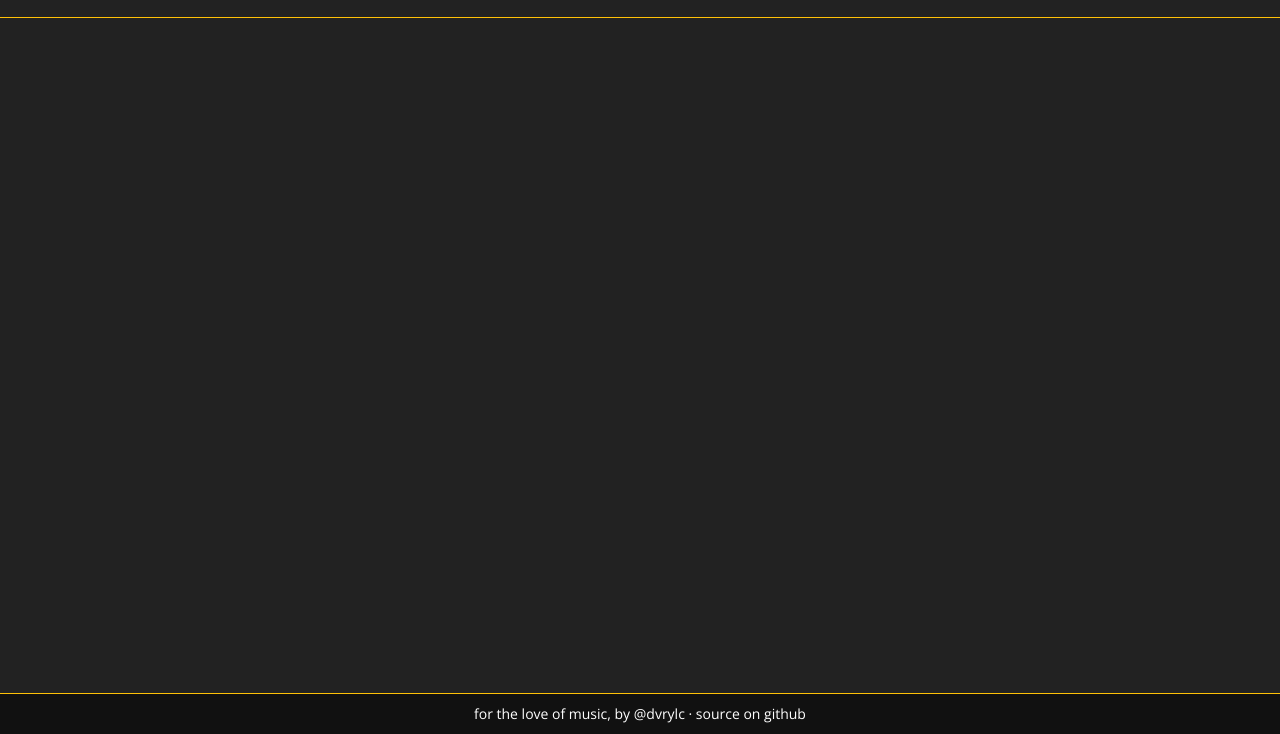
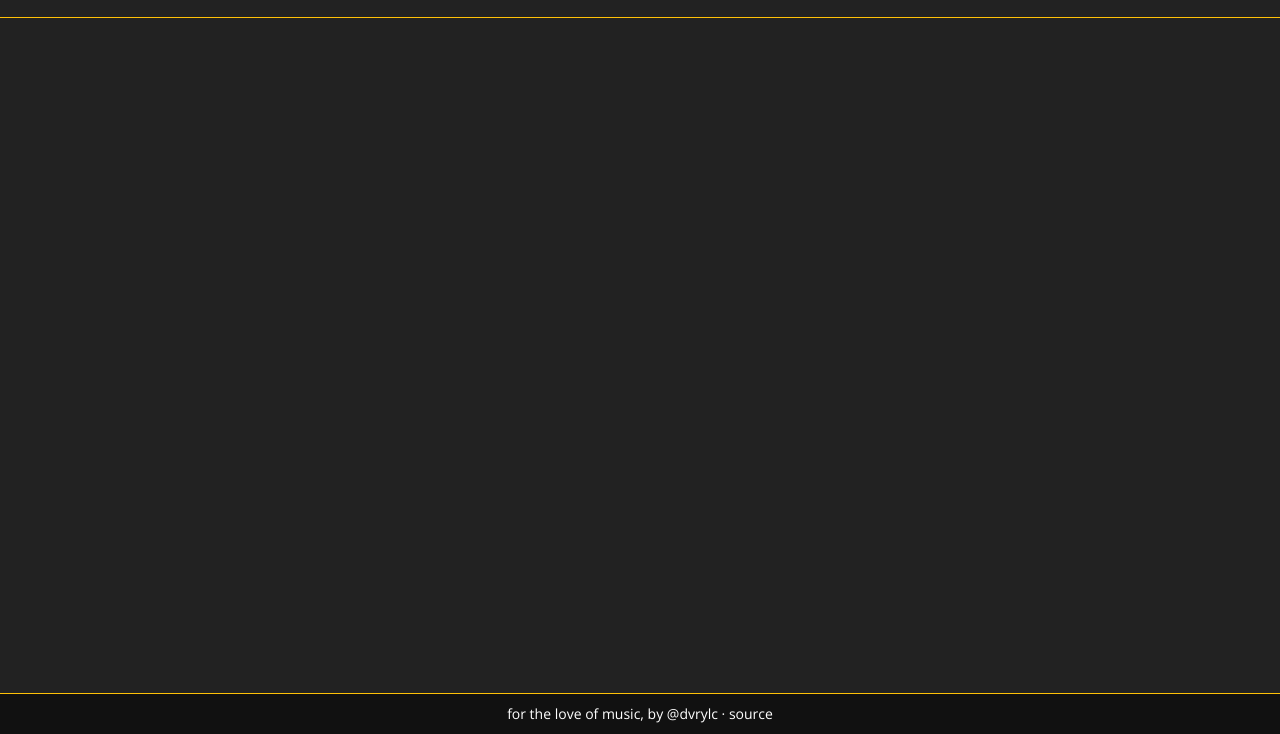
Before and after one commit to dvrylc/discoversounds-v1, a website: page index.html in a window 1280 px wide. Shown: the part 66-800 px from the top of the page. Drawn offline with nearby package versions, Linux system fonts and the light colour scheme.

Commit message:
Updated footer

```diff
--- a/index.html
+++ b/index.html
@@ -41,7 +41,7 @@
       <div class="container">
         <div class="row">
           <div class="col-xs-12">
-            for the love of music, by <a href="https://darylchan.net">@dvrylc</a> &middot; <a href="https://github.com/dvrylc/discoversounds">source on github</a>
+            for the love of music, by <a href="https://darylchan.net">@dvrylc</a> &middot; <a href="https://github.com/dvrylc/discoversounds">source</a>
           </div>
         </div>
       </div>
```
